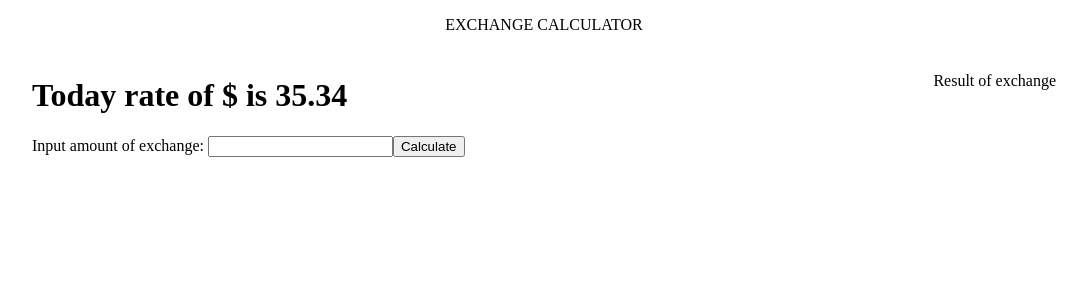
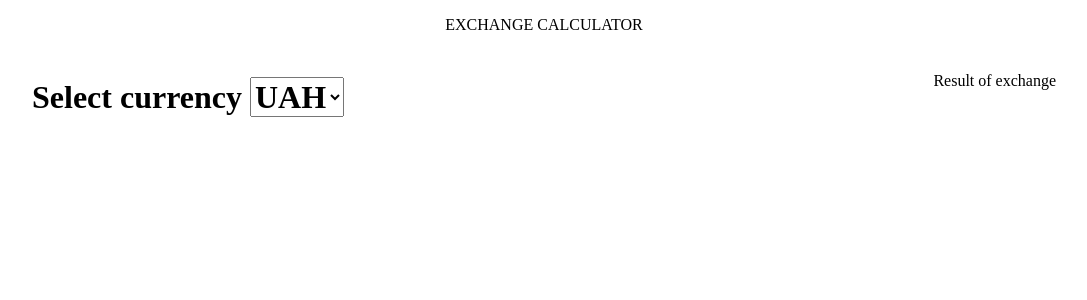
Before and after one commit to mikhailKolomiets/lesson-two, an Angular app: page / in a window 1280 px wide. Shown: the top 300 px of the page, without its empty margins (96-1183 px from the left). Built offline with nearby package versions, Linux system fonts and the light colour scheme.

Commit message:
EXC-2 prepare to exchange (select currency and count result value)

```diff
--- a/src/app/app.component.html
+++ b/src/app/app.component.html
@@ -1,3 +1,3 @@
 <p> EXCHANGE CALCULATOR </p>
-<app-rate-and-value></app-rate-and-value>
+<app-rate-and-value [rates] = "rates"></app-rate-and-value>
 <app-result-view></app-result-view>
--- a/src/app/app.component.ts
+++ b/src/app/app.component.ts
@@ -7,4 +7,11 @@ import { Component } from '@angular/core';
 })
 export class AppComponent {
   title = 'lesson-two';
+  rates = [
+    { "rate" : "1.0", "cc" : "UAH"},
+    { "rate" : "38.25", "cc" : "USD"},
+    { "rate" : "40.43", "cc" : "EUR"},
+    { "rate" : "8.5", "cc" : "PLZ"},
+    { "rate" : "42.2", "cc" : "FNT"},
+]
 }
--- a/src/app/app.module.ts
+++ b/src/app/app.module.ts
@@ -4,12 +4,14 @@ import { BrowserModule } from '@angular/platform-browser';
 import { AppComponent } from './app.component';
 import { RateAndValueComponent } from './rate-and-value/rate-and-value.component';
 import { ResultViewComponent } from './result-view/result-view.component';
+import { PreResultViewPipe } from './pre-result-view.pipe';
 
 @NgModule({
   declarations: [
     AppComponent,
     RateAndValueComponent,
-    ResultViewComponent
+    ResultViewComponent,
+    PreResultViewPipe
   ],
   imports: [
     BrowserModule
--- /dev/null
+++ b/src/app/pre-result-view.pipe.ts
@@ -0,0 +1,12 @@
+import { Pipe, PipeTransform } from '@angular/core';
+
+@Pipe({
+  name: 'preResultView'
+})
+export class PreResultViewPipe implements PipeTransform {
+
+  transform(value: number, ...args: unknown[]): unknown {
+    return "You'll get " + value + " UAH";
+  }
+
+}
--- a/src/app/rate-and-value/rate-and-value.component.css
+++ b/src/app/rate-and-value/rate-and-value.component.css
@@ -0,0 +1,3 @@
+select {
+    font: inherit
+}
--- a/src/app/rate-and-value/rate-and-value.component.html
+++ b/src/app/rate-and-value/rate-and-value.component.html
@@ -1,3 +1,18 @@
-<h1>Today rate of $ is {{rate}}</h1>
-Input amount of exchange: <input type="text">
-<button (click)="calculate()">Calculate</button>
+<div *ngIf="rate != 'init'; else initCurrency">
+<h1>Today rate of
+    <select #selectedCurrency (change)="onSelectRate(selectedCurrency.value)">
+        <option *ngFor="let currency of rates; index as i" value={{i}}>{{currency.cc}}</option>
+    </select>
+    is {{rate.rate}}</h1>
+Input amount of exchange: <input (keyup)="calculate($event)" type="text">
+<button>confirm</button> <!-- todo with delegate result operation to the result-view comp -->
+</div>
+<div *ngIf="preExchange != 0">{{preExchange | preResultView}}</div>
+
+<ng-template #initCurrency>
+    <h1>Select currency
+    <select #selectedCurrency (change)="onSelectRate(selectedCurrency.value)">
+        <option *ngFor="let currency of rates; index as i" value={{i}}>{{currency.cc}}</option>
+    </select>
+    </h1>
+</ng-template>
--- a/src/app/rate-and-value/rate-and-value.component.ts
+++ b/src/app/rate-and-value/rate-and-value.component.ts
@@ -1,4 +1,4 @@
-import { Component, OnInit } from '@angular/core';
+import { Component, Input, OnInit } from '@angular/core';
 
 @Component({
   selector: 'app-rate-and-value',
@@ -7,17 +7,29 @@ import { Component, OnInit } from '@angular/core';
 })
 export class RateAndValueComponent implements OnInit {
 
-  rate = 35.34
+  @Input() rates: any;
+  rate: any = "init"
+  preExchange: number = 0;
 
   constructor() { }
 
   ngOnInit(): void {
   }
 
-  calculate() {
-    this.rate += 0.01
-    console.log(this.rate)
-    // todo any magic...
+  calculate(toCount: any) {
+      this.preExchange = Number.parseInt(toCount.target.value);
+      if (this.preExchange > 0) {
+        this.preExchange *= this.rate.rate;
+        // to do calculate logic
+      } else {
+        this.preExchange = 0;
+      }
+      console.log(this.preExchange)
+  }
+
+  onSelectRate(rateId: any) {
+    console.log(rateId)
+    this.rate = this.rates[rateId];
   }
 
 }
```
Also changed, not shown: 1 other file (tests, documents, lock files or other folders).
